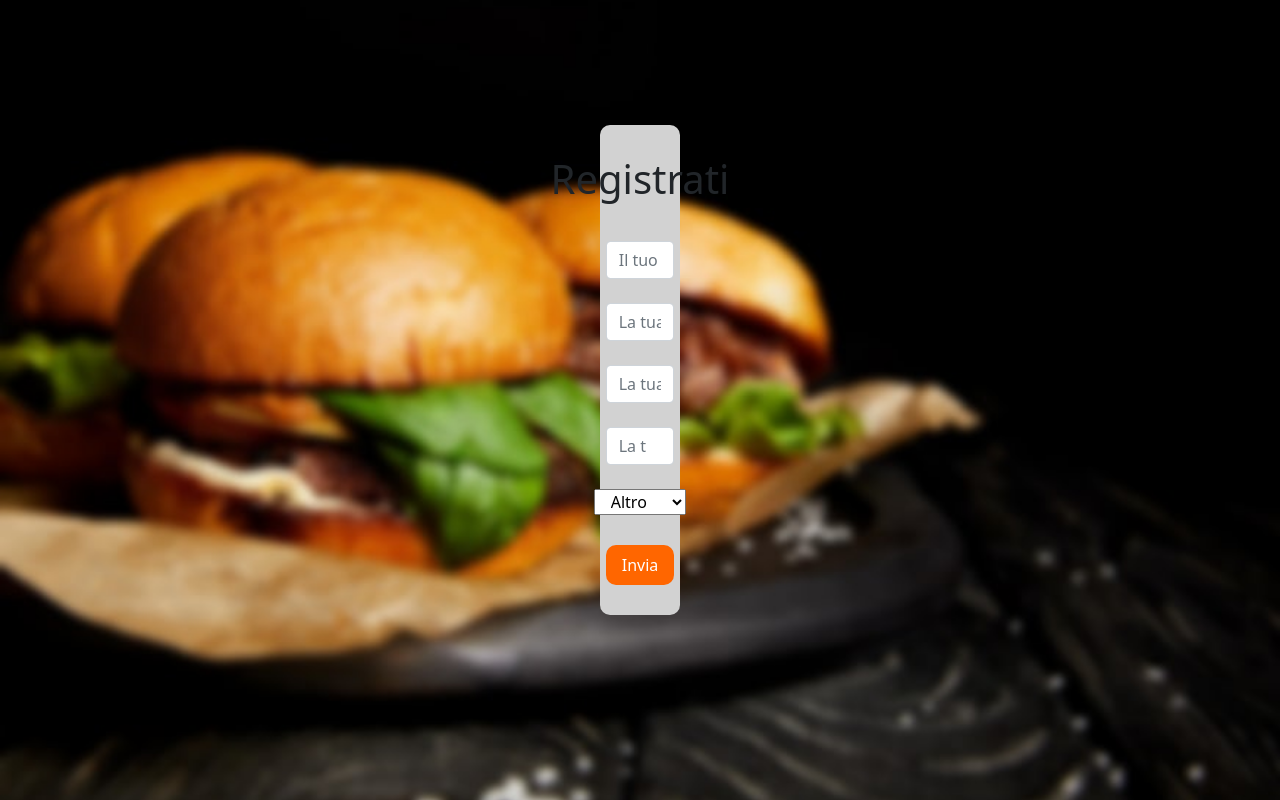
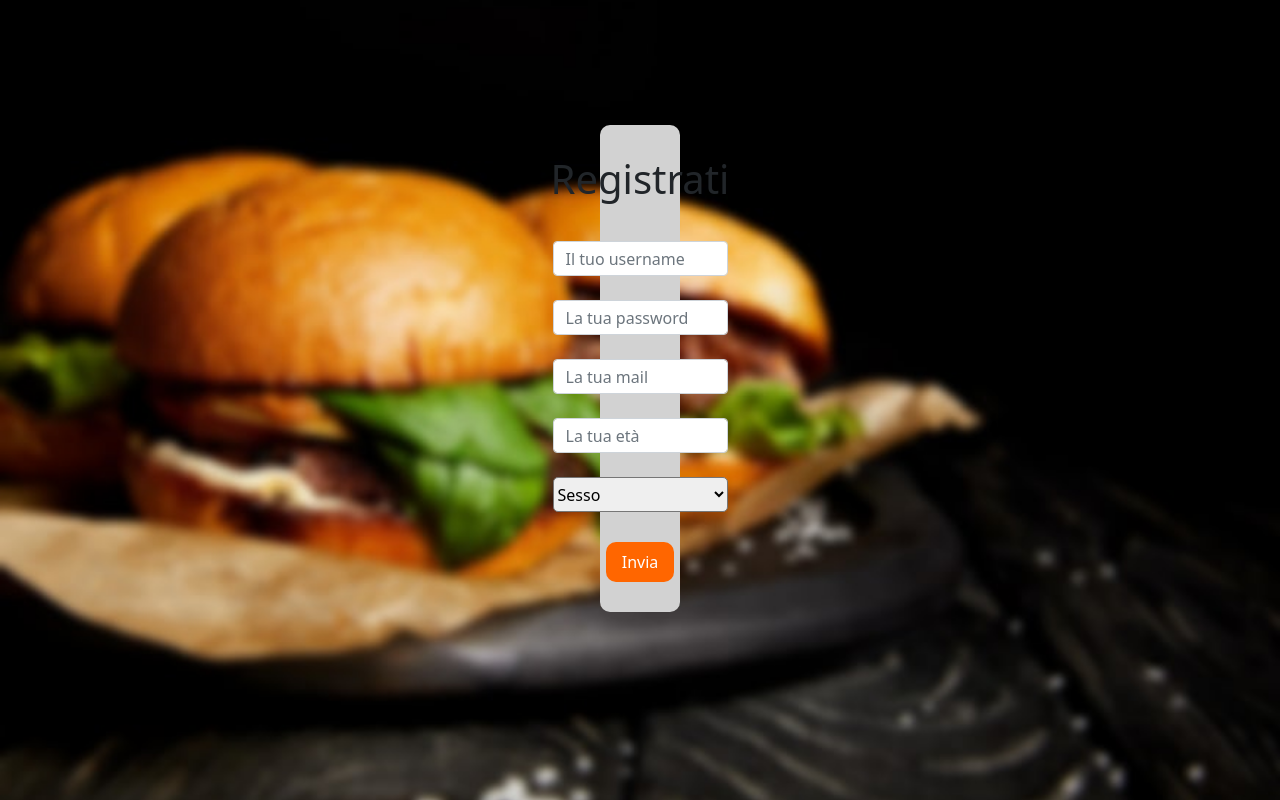
Before and after one commit to simonegrazioli/ProgettoGruppoD, a Java web app: page /Registrati.jsp in a window 1280 px wide. Run offline with Tomcat 11, a stand-in JSP engine, Linux system fonts and the light colour scheme.

Commit message:
nuove modifiche grafiche

```diff
--- a/ProgettoGruppoD/src/main/webapp/Registrati.jsp
+++ b/ProgettoGruppoD/src/main/webapp/Registrati.jsp
@@ -19,22 +19,23 @@
         <div id="containerregistrati" style="margin-top: 125px;">
             <div class="row justify-content-center">
                 <div class="col-6 d-flex justify-content-center" style="padding: 30px">
-                    <h1>Registrati<br></h1>
+                    <h1>Registrati</h1>
                 </div>
             </div>
             <div class="row justify-content-center">
                 <div class="col-6 d-flex justify-content-center">
                     <form action="invia" method="POST">
-                            <input type="text" name="nome_utente" placeholder="Il tuo username" class="form-control"/><br>
-                            <input type="password" name="psw" placeholder="La tua password" class="form-control"/><br>
-                            <input type="text" name="mail" placeholder="La tua mail" class="form-control"/><br>
-                            <input type="number" name="eta" placeholder="La tua età" class="form-control"/><br>
+                            <input type="text" name="nome_utente" placeholder="Il tuo username" class="form-control" style="width:175px;  height: 35px"/><br>
+                            <input type="password" name="psw" placeholder="La tua password" class="form-control" style="width:175px; height: 35px"/><br>
+                            <input type="text" name="mail" placeholder="La tua mail" class="form-control" style="width:175px;  height: 35px"/><br>
+                            <input type="number" name="eta" placeholder="La tua età" class="form-control" style="width:175px; height: 35px"/><br>
 
-                            <div class="row justify-content-center">
-                            <select name="sesso">
-                                <option value="altro" class="form-control">Altro</option>
+                            <div class="form" >
+                            <select name="sesso" style="border-radius: 5px; width:175px;  height: 35px">
+                                <option value="null" class="form-control" selected disabled="enabled">Sesso</option>
                                 <option value="maschio">Maschio</option>
                                 <option value="femmina">Femmina</option>
+                                <option value="altro">Altro </option>
                             </select><br>
                             </div>
 
--- a/ProgettoGruppoD/src/main/webapp/Style.css
+++ b/ProgettoGruppoD/src/main/webapp/Style.css
@@ -23,15 +23,16 @@
     margin-right: 500px;
     background-color: #D2D2D2;
     border-radius: 10px;
-    border-color: #FF6600;
-    border-width: 3px;
-    border-style: solid;
 }
 #containerregistrati{
     margin-left: 600px;
     margin-right: 600px;
     background-color: #D2D2D2;
     border-radius: 10px;
-    border-color: #FF6600;
-    border-width: 5px;
 }
+#containeraccedi{
+    margin-left: 600px;
+    margin-right: 600px;
+    background-color: #D2D2D2;
+    border-radius: 10px;
+}
--- a/ProgettoGruppoD/src/main/webapp/index.jsp
+++ b/ProgettoGruppoD/src/main/webapp/index.jsp
@@ -13,7 +13,7 @@
 
     </head>
     <body id="body">
-        <div id="container" style="margin-top: 250px;">
+        <div id="container" style="margin-top: 250px; padding: 30px">
             <div class="row justify-content-center">
                 <h1 style="text-align: center; color: black">Ciao!</h1><br>
                 <h5 style="text-align: center; color: black">Accedi o Registrati per scoprire i nostri contenuti</h3>
```
Also changed, not shown: 4 other files.
